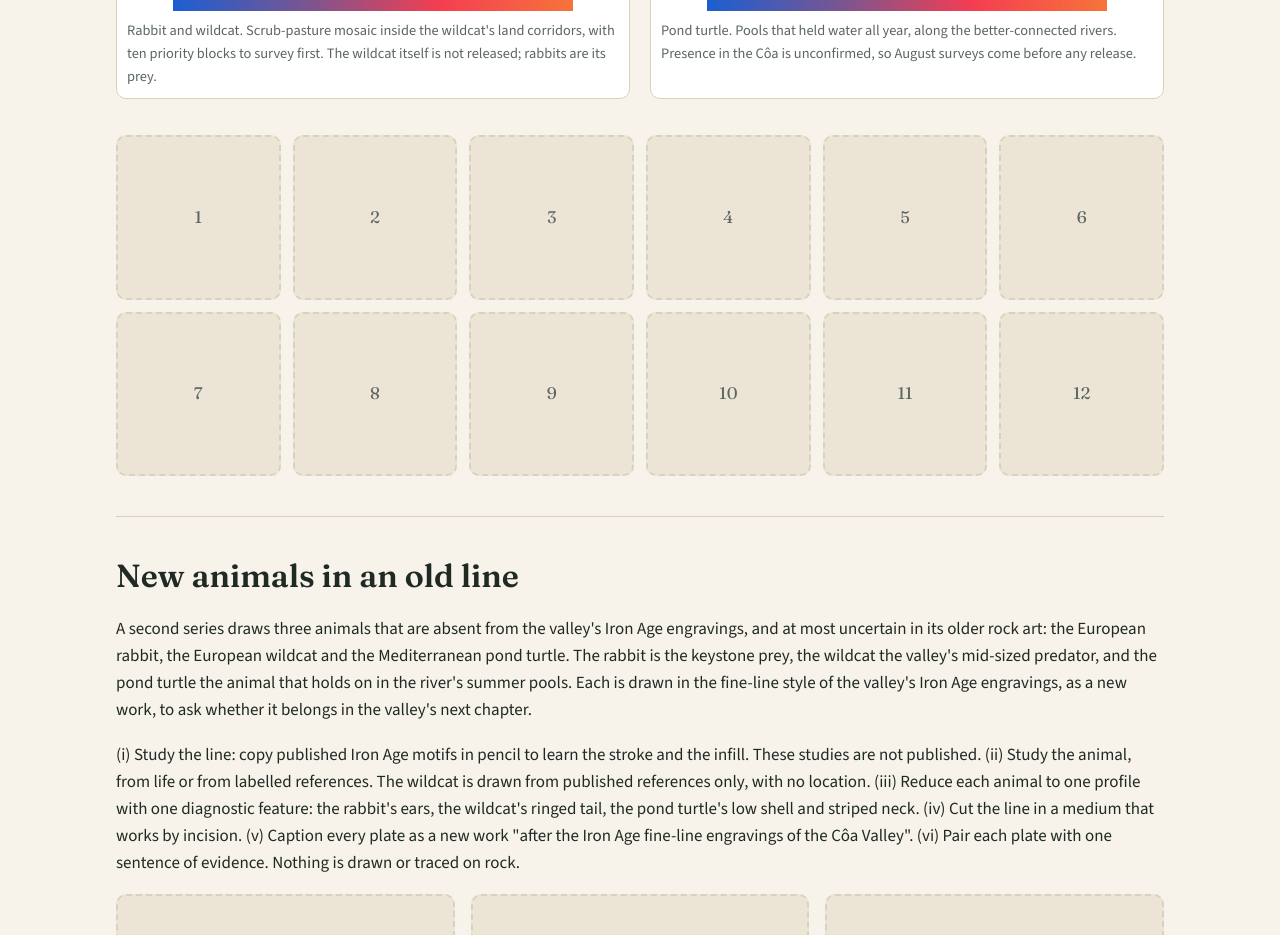
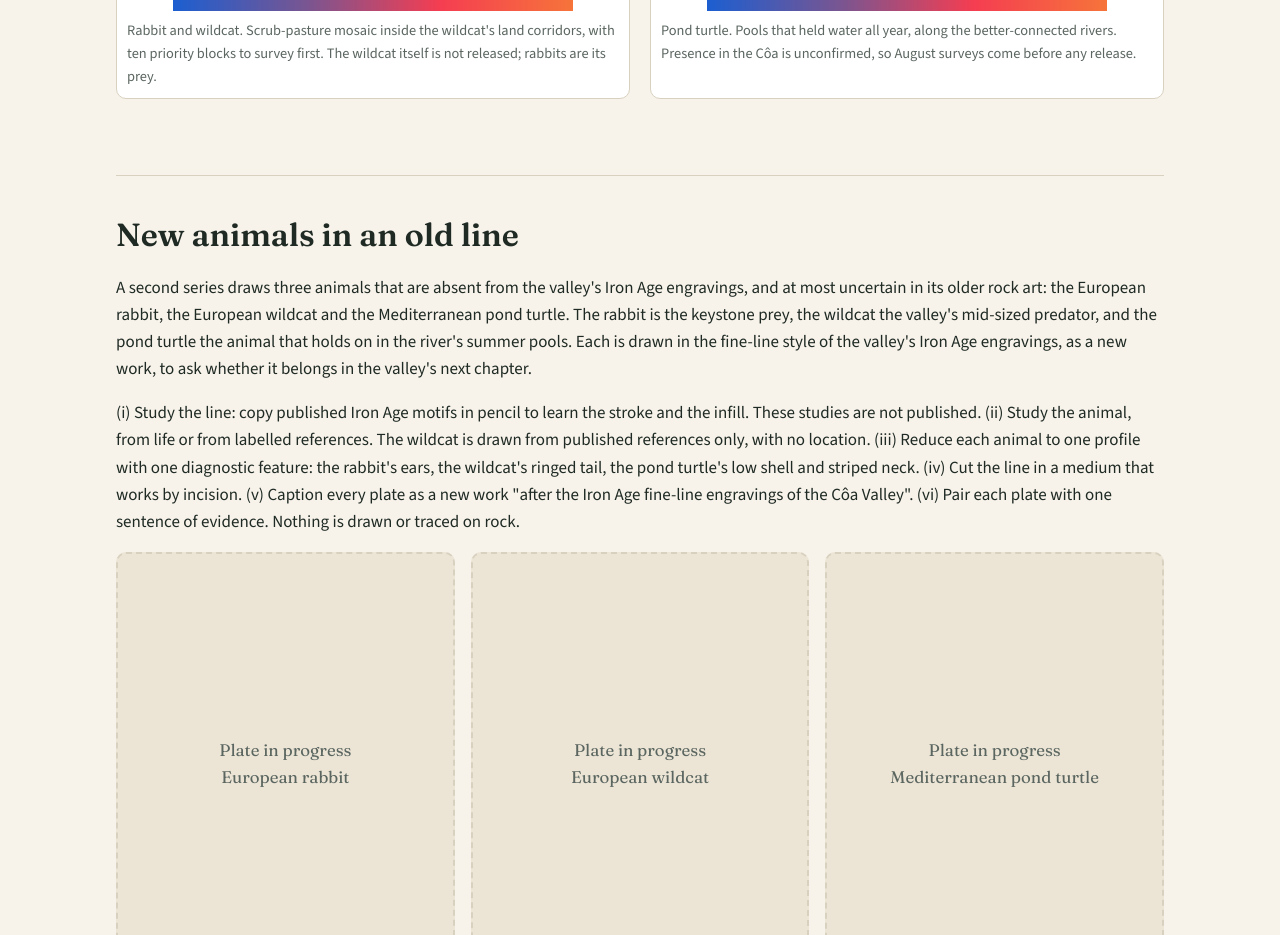
Before and after one commit to coa-connectivity-lab/global-artivism, a plain HTML site: page index.html in a window 1280 px wide. Shown: the part 4200-5135 px from the top of the page. Drawn offline with nearby package versions, Linux system fonts and the light colour scheme.

Commit message:
Supporting studies: hide empty sketch slots instead of showing numbered placeholders

```diff
--- a/index.html
+++ b/index.html
@@ -546,14 +546,13 @@ footer p { margin: 0 0 .5em; }
   setLang(lang);
 })();
 
-// Supporting-sketch slots: drop sketch-01.jpg ... sketch-12.jpg into img/
+// Supporting sketches: drop sketch-01.jpg ... sketch-12.jpg into img/; slots without a file are removed
 (function () {
   var grid = document.getElementById("sketches");
   for (var i = 1; i <= 12; i++) {
     var n = String(i).padStart(2, "0");
     grid.insertAdjacentHTML("beforeend",
-      '<div class="slot"><img src="img/sketch-' + n + '.jpg" alt="Supporting study ' + i + '" loading="lazy" onerror="this.remove()">' +
-      '<span class="label">' + i + '</span></div>');
+      '<div class="slot"><img src="img/sketch-' + n + '.jpg" alt="Supporting study ' + i + '" loading="lazy" onerror="this.parentNode.remove()"></div>');
   }
 })();
 
```
